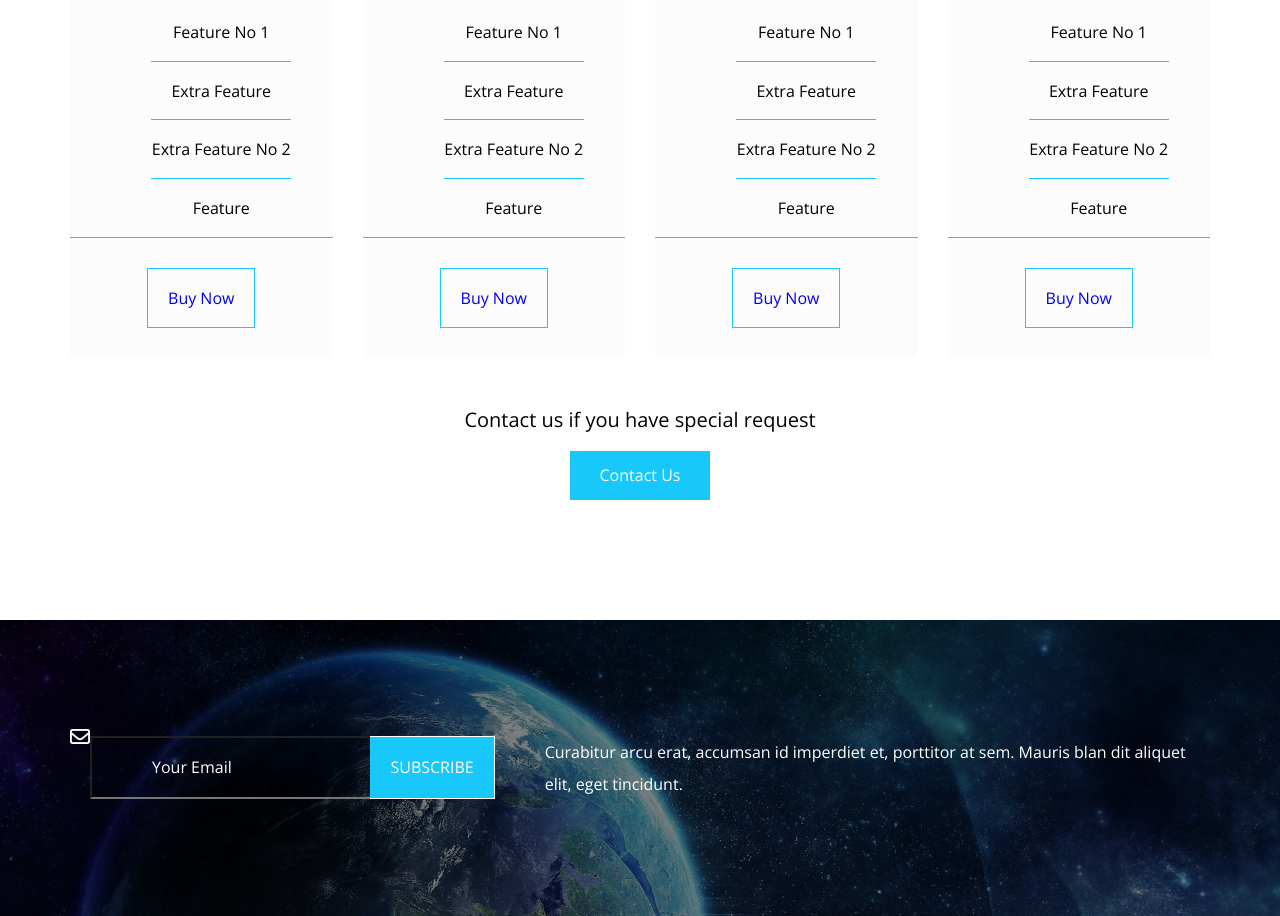
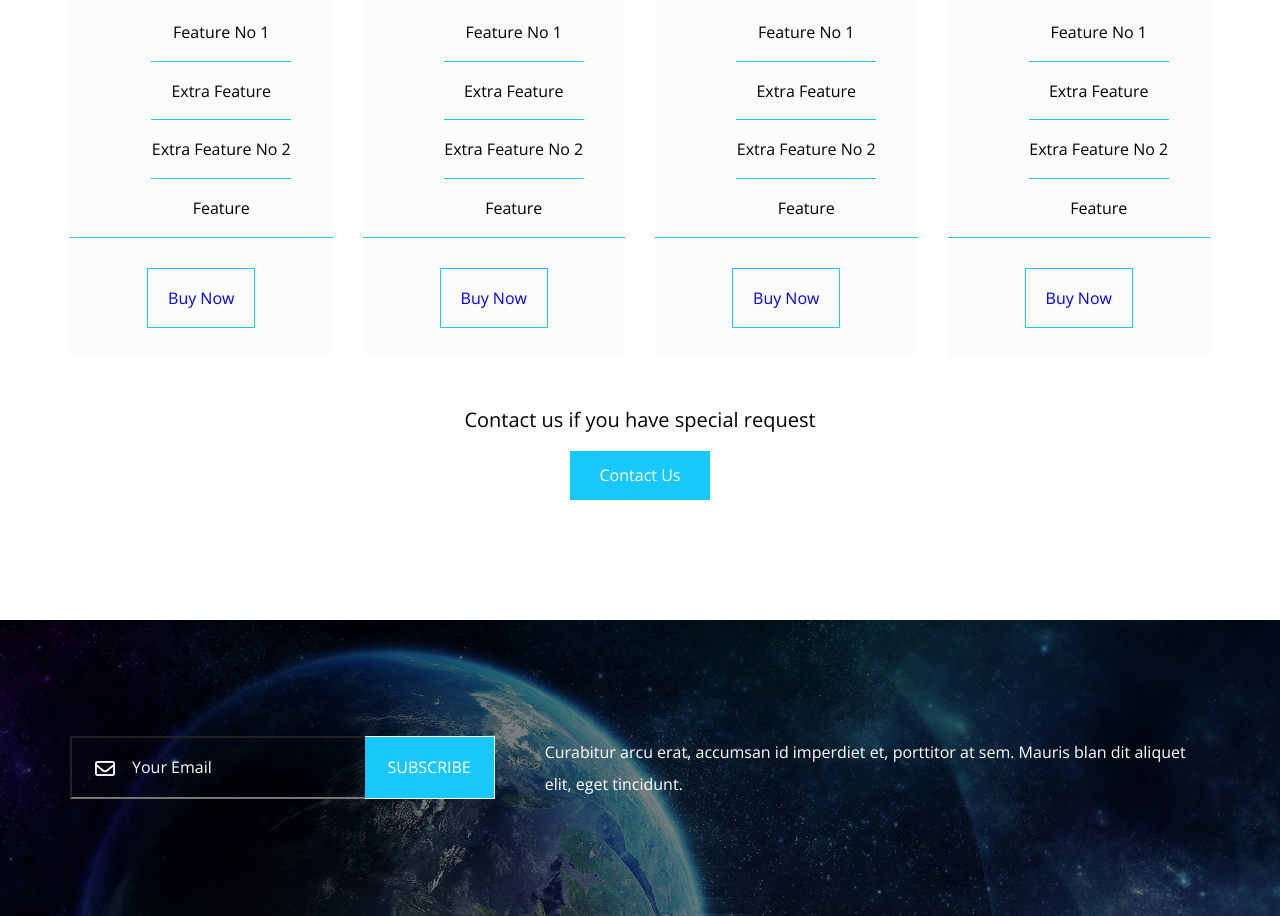
Before and after one commit to Zainab-Omar/html-css-design2, a plain HTML site: page index.html in a window 1280 px wide. Shown: the part 7242-8158 px from the top of the page. Drawn offline with nearby package versions, Linux system fonts and the light colour scheme.

Commit message:
add styling to subscribe section

```diff
--- a/css/kasper.css
+++ b/css/kasper.css
@@ -823,7 +823,10 @@ color: white;
     max-width: 100%;
 }
 .subscribe .container form i {
-
+    position: absolute;
+    top: 50%;
+    transform: translateY(-50%);
+    left: 25px;
 }
 .subscribe .container form input[type="email"] {
     border: 1px soild white;
```
